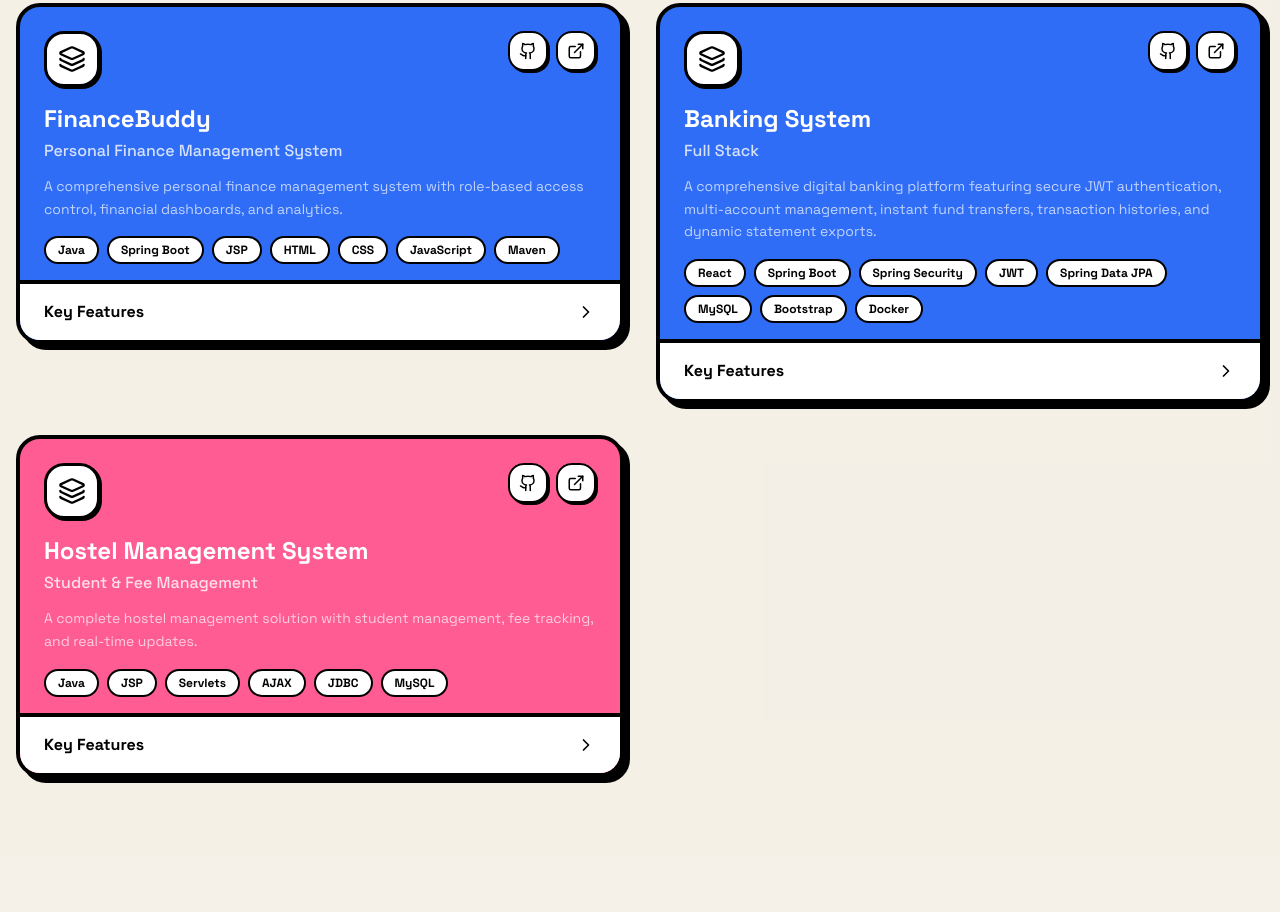
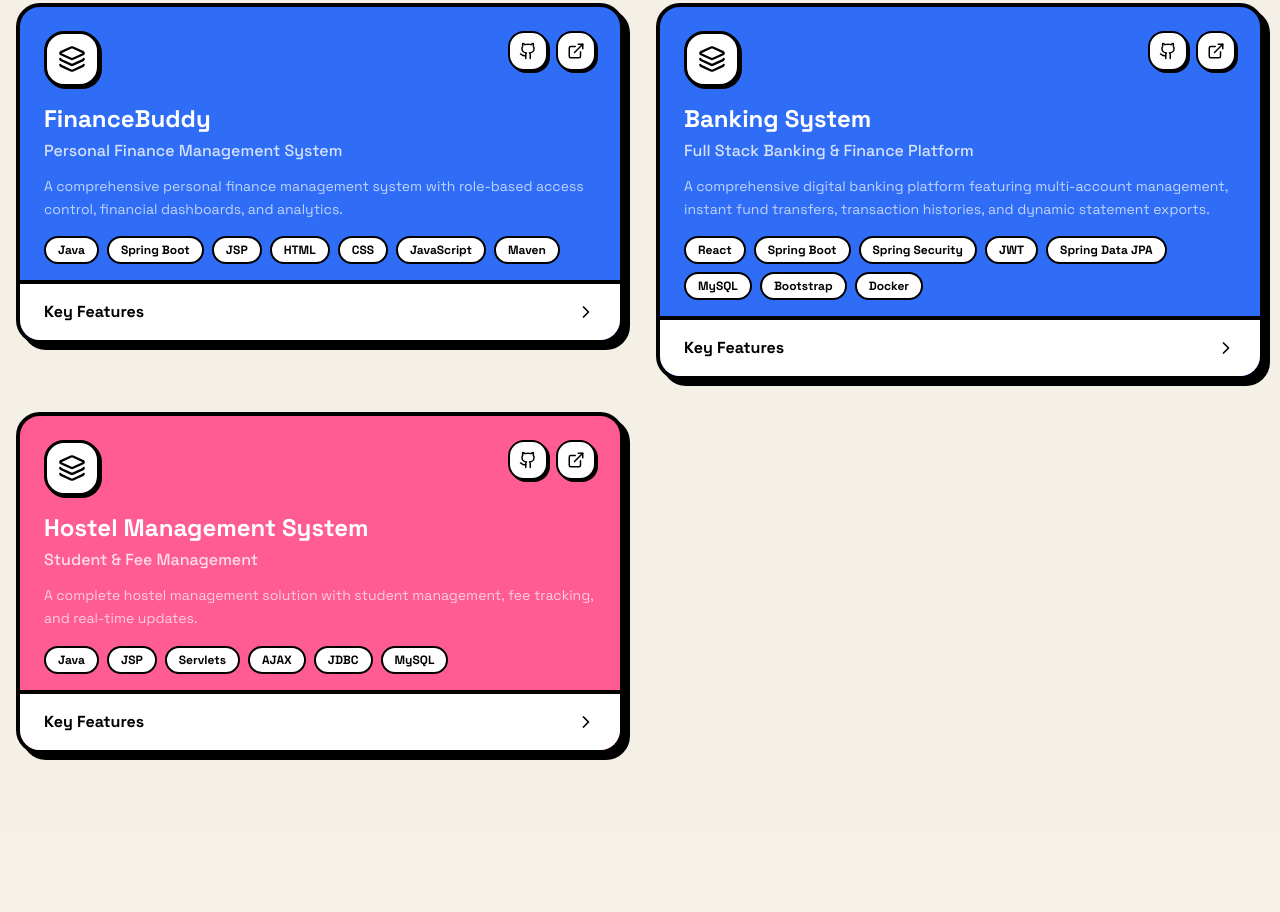
Before and after one commit to goutam-s2002/Portfolio, a Next.js app: page / in a window 1280 px wide. Shown: the part 3600-4512 px from the top of the page. Built offline with nearby package versions, Linux system fonts and the light colour scheme.

Commit message:
update project

```diff
--- a/components/portfolio/projects-section.tsx
+++ b/components/portfolio/projects-section.tsx
@@ -27,9 +27,9 @@ const projects = [
    {
   id: 2,
   title: "Banking System",
-  subtitle: "Full Stack",
+  subtitle: "Full Stack  Banking & Finance Platform",
   description:
-    "A comprehensive digital banking platform featuring secure JWT authentication, multi-account management, instant fund transfers, transaction histories, and dynamic statement exports.",
+    "A comprehensive digital banking platform featuring multi-account management, instant fund transfers, transaction histories, and dynamic statement exports.",
   techStack: [
     "React",
     "Spring Boot",
```
